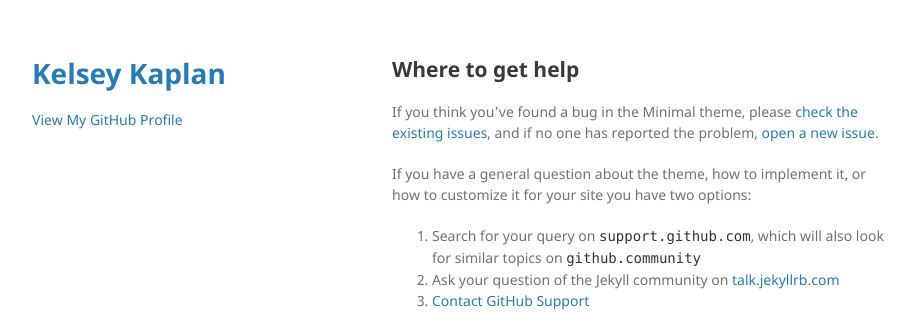
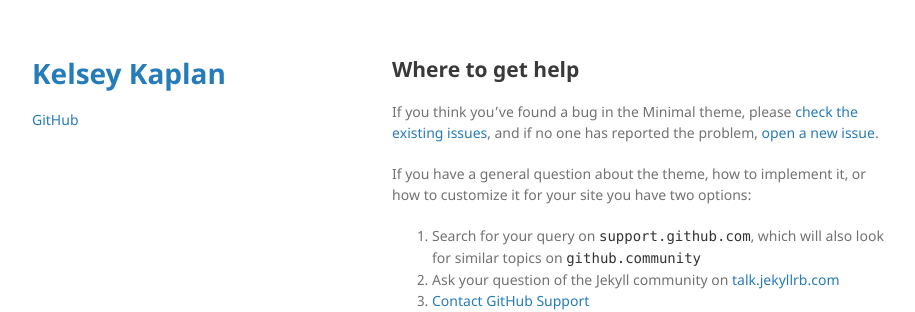
Before and after one commit to kelseykap/kelseykap.github.io, a Jekyll site: the page built from docs/SUPPORT.md, in a window 1280 px wide. Shown: the top 312 px of the page, without its empty margins (178-1093 px from the left). Built offline with Jekyll 4.4.1, drawn with Linux system fonts in a browser that asks for light colours; our own code applies the rules of GitHub Pages for plain Markdown files; the repository's description, which GitHub fills in, is left out.

Commit message:
Update default.html

```diff
--- a/_layouts/default.html
+++ b/_layouts/default.html
@@ -27,7 +27,7 @@
         {% endif %}
 
         {% if site.github.is_user_page %}
-        <p class="view"><a href="{{ site.github.owner_url }}">View My GitHub Profile</a></p>
+        <p class="view"><a href="{{ site.github.owner_url }}">GitHub</a></p>
         {% endif %}
 
         {% if site.show_downloads %}
```
